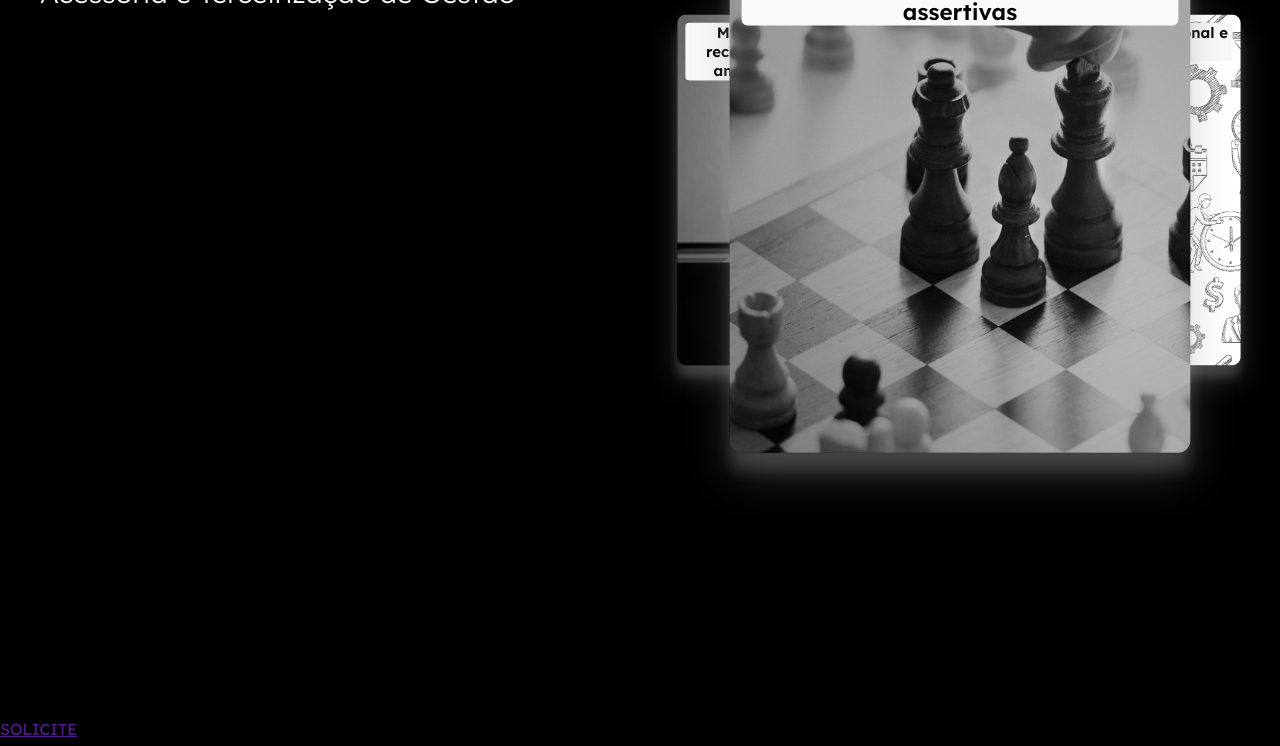
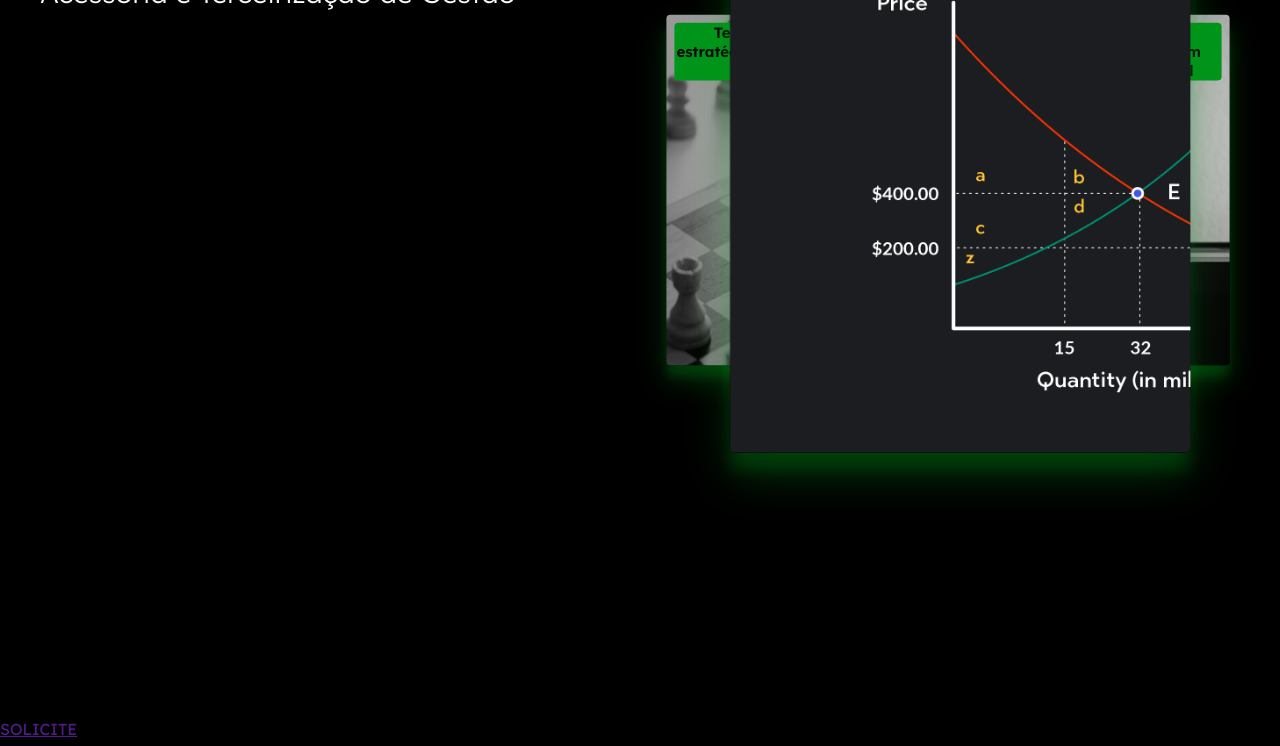
Before and after one commit to Gian-Mateus/axys, a plain HTML site: page index.html in a window 1280 px wide. Shown: the part 245-991 px from the top of the page. Drawn offline with Linux system fonts and the light colour scheme.

Commit message:
animação de slide funcionando por javascript, ainda precisa melhorar a transição

```diff
--- a/index.html
+++ b/index.html
@@ -30,11 +30,11 @@
                 </div>
 
                 <div class="carousel">
-                    <div class="item efficiency"><h3>Aumente sua eficiência operacional e reduza custos</h3>
+                    <div class="item efficiency left"><h3>Aumente sua eficiência operacional e reduza custos</h3>
                     </div>
-                    <div class="item strategy"><h3>Tenha acesso a informações estratégicas para tomada de decisões assertivas</h3>
+                    <div class="item strategy front"><h3>Tenha acesso a informações estratégicas para tomada de decisões assertivas</h3>
                     </div>
-                    <div class="item potential"><h3>Maximize o potencial dos seus recursos humanos e promova um ambiente de trabalho saudável</h3>
+                    <div class="item potential right"><h3>Maximize o potencial dos seus recursos humanos e promova um ambiente de trabalho saudável</h3>
                     </div>
                 </div>
             </section>
--- a/script.js
+++ b/script.js
@@ -0,0 +1,41 @@
+// Efeito de transição do carrosel
+function getLastClass(array){
+    return array[array.length - 1]
+}
+
+
+function alternateItems(){
+    // aqui tenho que pegar o items[posição] para pegar a div e remover a última classe
+    // depois adicionar a classe modificada, tudo usando a mesma sequência de posições do array
+    const items = document.querySelectorAll(".item");
+    let lastClassItems = [getLastClass(items[0].classList), getLastClass(items[1].classList), getLastClass(items[2].classList)];
+    for(i = 0; i < 3; i++){
+        items[i].classList.remove(lastClassItems[i])
+    }
+    let newClasses = alternate(lastClassItems);
+    for(i = 0; i < 3; i++){
+        items[i].classList.add(newClasses[i])
+    }
+    lastClassItems = newClasses
+}
+function alternate(array){
+    const classAll = [array[0], array[1], array[2]];
+    for(i = 0; i < 3; i++){
+        classAll[(i + 2) % 3] = array[i];
+    };
+    return classAll;
+}
+
+setInterval(() => {
+    alternateItems();
+}, 4000)
+
+// alternateItems();
+// function alternateItems(array){
+//     const classAll = [array[0], array[1], array[2]];
+//     for(i = 0; i < 3; i++){
+//         classAll[(i + 1) % 3] = array[i];
+//     };
+//     return classAll;
+// }
+// setInterval(alternateItems, 1500);
--- a/styles-section1.css
+++ b/styles-section1.css
@@ -24,41 +24,51 @@
     width: 50%;
     position: relative;
 }
-.carousel .item{
+.carousel h3{
+    display: inline;
+    color: var(--primary-color);
+    font-weight: 600;
+    background-color: var(--green-dark);
+    border-radius: 5px;
+    margin: 10px;
+}
+
+.carousel .efficiency, .strategy, .potential{
     display: flex;
     justify-content: center;
     align-items: flex-start;
+    text-align: center;
     width: 60%;
     height: 60%;
     aspect-ratio: 4/3;
     position: absolute;
-    border-radius: 10px;
-    box-shadow: rgba(143, 143, 143, 0.3) 0px 19px 38px, rgba(187, 192, 188, 0.22) 0px 15px 12px;
+    border-radius: 5px;
+    background-size: cover;
+    /* box-shadow: rgba(143, 143, 143, 0.3) 0px 19px 38px, rgba(187, 192, 188, 0.22) 0px 15px 12px; */
+    box-shadow: #00961b4d 0px 19px 38px, rgba(0, 150, 27, 0.22) 0px 15px 12px;
 }
-.carousel .item h3{
-    color: var(--primary-color);
-    font-weight: 600;
-    background-color: var(--secondary-color);
-    border-radius: 5px;
-    text-align: center;
-    margin: 10px;
-}
-
 .carousel .efficiency{
-    background-image: url(assets/jpg/efficiency.jpg);
-    background-size: cover;
-    transform: scale(0.8);
-    right: 1px;
+    background-image: url(assets/jpg/Economic_Efficiency.png);
 }
 .carousel .strategy{
     background-image: url(assets/jpg/strategy.jpg);
-    background-size: cover;
+}
+.carousel .potential{
+    background-image: url(assets/jpg/potential.jpg);
+}
+.carousel .left{
+    transform: scale(0.8);
+    right: .75em;
+}
+.carousel .right{
+    transform: scale(0.8);
+    left: -.75em;
+}
+.carousel .front{
     transform: scale(1.2);
     z-index: 1;
 }
-.carousel .potential{
-    background-image: url(assets/jpg/potential.jpg);
-    background-size: cover;
-    transform: scale(0.8);
-    left: -1px;
+
+.carousel .item{
+    transition: all 1s ease-in-out;
 }
```
Also changed, not shown: assets/jpg/Economic_Efficiency.png (added).
